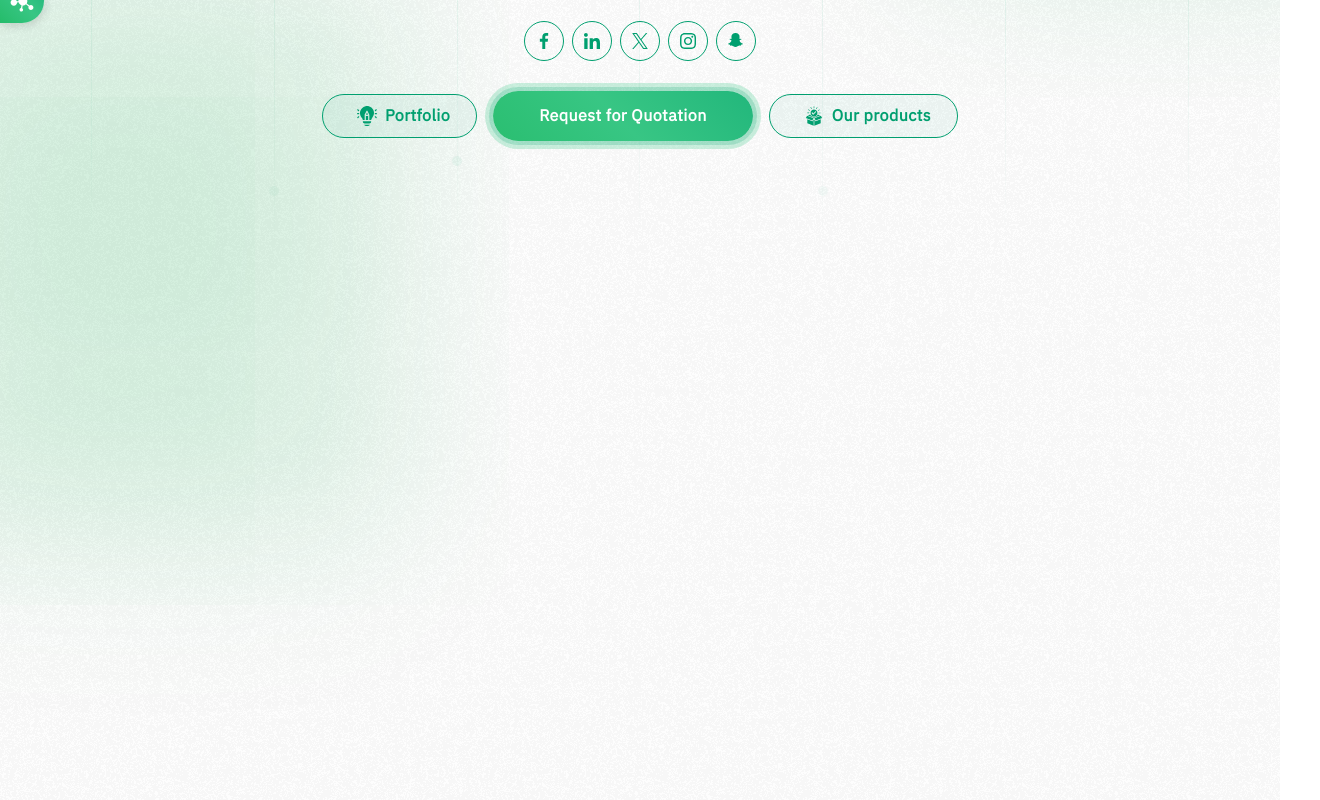
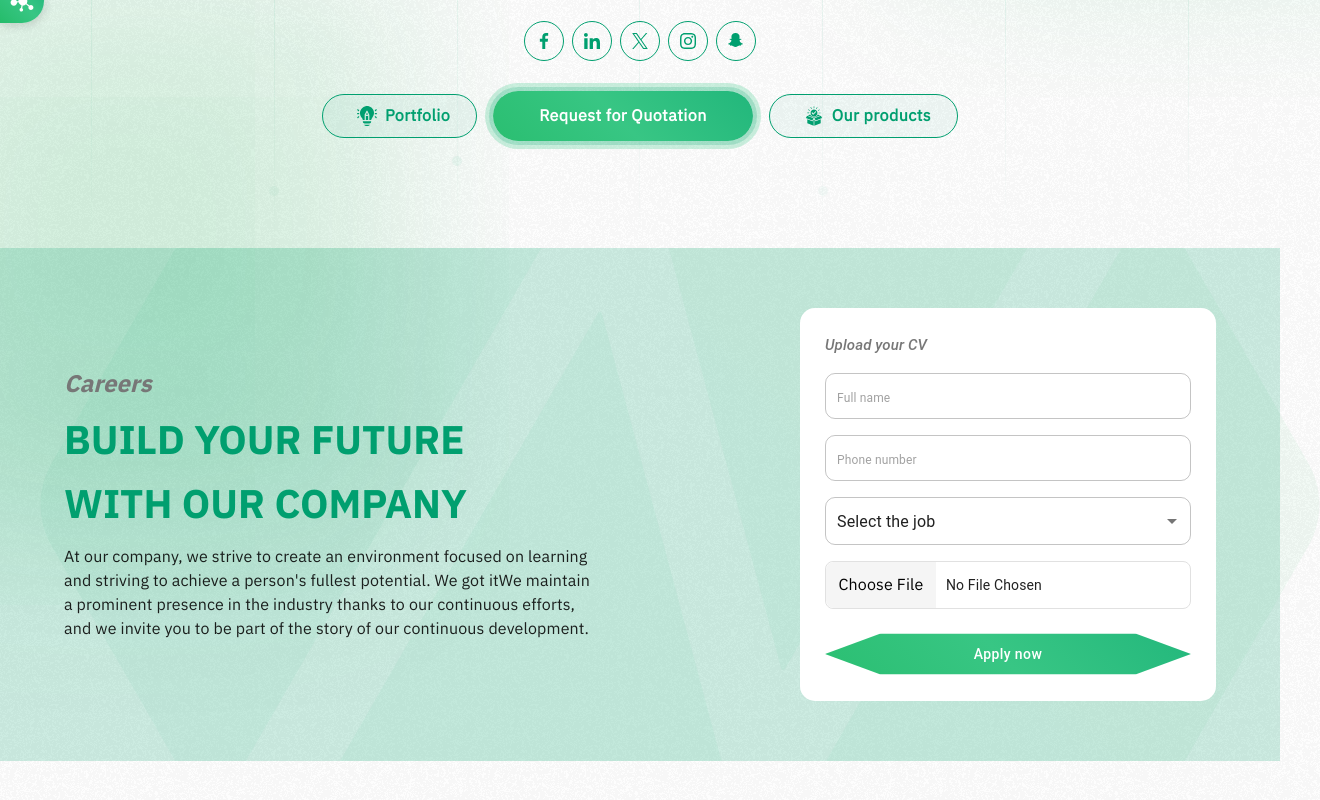
Before and after one commit to ZXMohamed/Nami-Software-Solutions-clone, a React (Vite) app: page / in a window 1280 px wide. Shown: the part 412-1212 px from the top of the page, 1320 px wide, since content can reach past the window. Built offline with nearby package versions, Linux system fonts and the light colour scheme.

Commit message:
careers no-form-handling no-recaptcha

```diff
--- a/src/App.jsx
+++ b/src/App.jsx
@@ -15,6 +15,7 @@
 import "./sass/infocard.scss"
 import "./sass/statisricsbox.scss"
 import "./sass/Servicebadge.scss"
+import Careers from "./componants/careers";
 
 
 AOS.init({ once: true, offset: 65 });
@@ -52,6 +53,7 @@
         <CssBaseline />
         <Navbar />
         <Home />
+        <Careers/>
         <Socialbtns />
       </ThemeProvider>
     </Fragment>
--- /dev/null
+++ b/src/componants/careers.jsx
@@ -0,0 +1,55 @@
+import { Box, Button, Container, Grid, MenuItem, Select, Stack, TextField, Typography } from '@mui/material'
+import React, { useState } from 'react'
+
+export default function Careers() {
+
+    const [openposition, setopenposition] = useState(["PHP Developer"]);
+
+  return (
+    <Box className='careerssec'>
+        <Container>
+            <Grid container>
+                <Grid size={{xs:12,md:7}}>
+                    <Stack direction={'column'} spacing={1} className='headersec'>
+                        <Typography variant='h5' component={'h2'} data-aos="fade-up" data-aos-duration="1000" data-aos-delay="50"><i>Careers</i></Typography>
+                        <Typography variant='h3' component={'h1'} data-aos="fade-up" data-aos-duration="1000" data-aos-delay="100">Build your future with our company</Typography>
+                        <Typography data-aos="fade-up" data-aos-duration="1000" data-aos-delay="150">
+                            At our company, we strive to create an environment focused on learning and striving to achieve
+                            a person's fullest potential. We got itWe maintain a prominent presence in the industry thanks to
+                            our continuous efforts, and we invite you to be part of the story of our continuous development.
+                        </Typography>
+                    </Stack>
+                </Grid>
+                <Grid size={{xs:12,md:5}}>
+                    <Stack component={'form'} direction={'column'} spacing={2} className='formsec' data-aos="fade-up" data-aos-duration="1000" data-aos-delay="250">
+                        <Typography variant='h6' component={'h3'}><i>Upload your CV</i></Typography>
+                        <TextField variant="outlined" type='text' placeholder='Full name'/>
+                        <TextField variant="outlined" type="number" placeholder='Phone number'/>
+                        <Select variant='outlined' value={0} onChange={"handleChange"}>
+                            <MenuItem value={0}>Select the job</MenuItem>
+                              { openposition.map((val,inx) => <MenuItem key={inx} value={val}>{val}</MenuItem>)}
+                        </Select>
+                        <Fileinput/>
+                        <Button variant='contained' disableRipple>Apply now</Button>
+                    </Stack>
+                </Grid>
+            </Grid>
+        </Container>
+    </Box>
+  )
+}
+
+
+
+function Fileinput(props) {
+
+    return (
+        <Box className="fileinput">
+            <input type="file" id="cvupload" hidden { ...props } />
+            <label htmlFor="cvupload">
+                <div variant='contained' disableRipple>Choose File</div>
+                <Typography component={'span'}>No file chosen</Typography>
+            </label>
+        </Box>
+    )
+}
--- a/src/sass/_shared.scss
+++ b/src/sass/_shared.scss
@@ -13,6 +13,7 @@
 $secondtransparent:#ffffff30;
 $second1-2transparent:#ffffff0e;
 $thirdcolor : #e1e1e1;
+$third2color : #f5f5f5;
 $secondtextcolor:#777;
 $scrollcolor:#CACACA;
 
--- a/src/sass/main.scss
+++ b/src/sass/main.scss
@@ -309,3 +309,169 @@
     //     // padding-right: 10.045%;
     // }
 }
+
+.careerssec{
+    position: relative;
+    top: 0px;
+    padding: 60px 40px;
+    background-color: $primarytransparent;
+    &::after{
+        content: "";
+        width: 100%;
+        height: 100%;
+        position: absolute;
+        top: 0;
+        z-index: 0;
+        background: url('../assets/photo/global/Namiicon.svg');
+        background-position: center;
+        background-repeat: no-repeat;
+        background-size: cover;
+        filter: opacity(5%);
+    }
+    >div{
+        position: relative;
+        top: 0px;
+        z-index: 1;
+    }
+    .headersec{
+        height: 100%;
+        justify-content: center;
+        h1{
+            font-family: 'Plexbold';
+            font-size: 40px;
+            color: $primarycolor;
+            text-transform: uppercase;
+            max-width: 410px;
+            line-height: 1.6;
+        }
+        h2{
+            font-family: 'Plexbold';
+            color: $secondtextcolor;
+            font-size: 24px;
+        }
+        p{
+            font-family: 'Plexnormal';
+            text-wrap: balance;
+        }
+    }
+    .formsec{
+        margin-left: auto;
+        width: 416px;
+        background-color: $secondcolor;
+        border-radius: 15px;
+        padding: 25px 25px 18px 25px;
+        h3{
+            color: $secondtextcolor;
+            font-size: 15px;
+        }
+        div.MuiInputBase-root{
+            border-radius:10px;
+            >input{
+                padding: 0px 12px;
+                height: 46px;
+                background-color: $secondcolor;
+                border-radius:8px;
+                &::placeholder{
+                    font-size: 12px;
+                }
+            }
+            div.MuiSelect-select{
+                padding: 0;
+                border-radius:10px;
+                height: 48px;
+                padding-left: 12px;
+                font-size: 16px;
+                @include center("yflex")
+            }
+        }
+        >button{
+            @extend %widehexagon;
+            @extend %animatedBG;
+            height: 58px;
+        }
+
+        @media screen and (max-width:992px) {
+            width: 100%;
+            margin-top: 20px;
+        }
+    }
+    @media screen and (max-width:400px) {
+        padding-left: 10px;
+        padding-right: 10px;
+    }
+}
+.inputerror{
+    position: relative;
+    padding-right: 25px;
+    input{
+        border: 1px solid #ff0000;
+    }
+    &::before{
+        content: "";
+        background: url('../assets/photo/global/formerror.svg');
+        background-position: center;
+        background-repeat: no-repeat;
+        background-size: contain;
+        display: block;
+        width: 18px;
+        height: 18px;
+        position: absolute;
+        z-index: 1;
+        right: 8px;
+        top: 32%;
+    }
+}
+
+.fileinput{
+    background-color: $secondcolor;
+    height: 48px;
+    overflow: hidden;
+    border: 1px solid $thirdcolor;
+    border-radius:8px;
+    font-family: 'Plexnormal';
+    label{
+        height: 100%;
+        width: 100%;
+        display: flex;
+        align-items: center;
+        cursor: pointer;
+        div{
+            @include center("flex");
+            width: 110px;
+            font-size: 16px;
+            color: #000000;
+            height: 100%;
+            background-color: $third2color;
+            border-radius: 8px 0px 0px 8px;
+            box-shadow: none;
+            &:hover{
+                box-shadow: none;
+                background-color: $thirdcolor;
+            }
+        }
+        span{
+            font-size: 14px;
+            text-transform: capitalize;
+            padding-left: 10px;
+        }
+    }
+}
+.fileinputerror{
+    border: 1px solid #ff0000;
+    label{div{border-right: 1px solid #ff0000}}
+    position: relative;
+    padding-right: 25px;
+    &::before{
+        content: "";
+        background: url('../assets/photo/global/formerror.svg');
+        background-position: center;
+        background-repeat: no-repeat;
+        background-size: contain;
+        display: block;
+        width: 18px;
+        height: 18px;
+        position: absolute;
+        right: 8px;
+        top: 30%;
+    }
+}
```
Also changed, not shown: src/assets/photo/global/formerror.svg (added).
